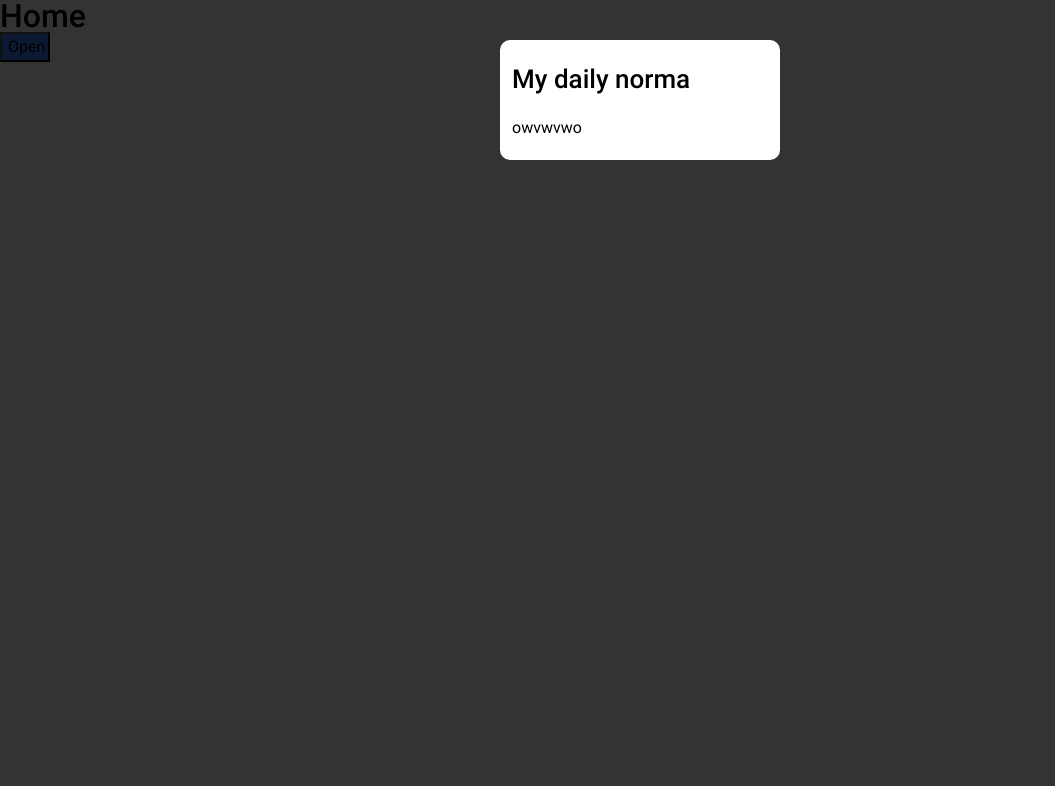
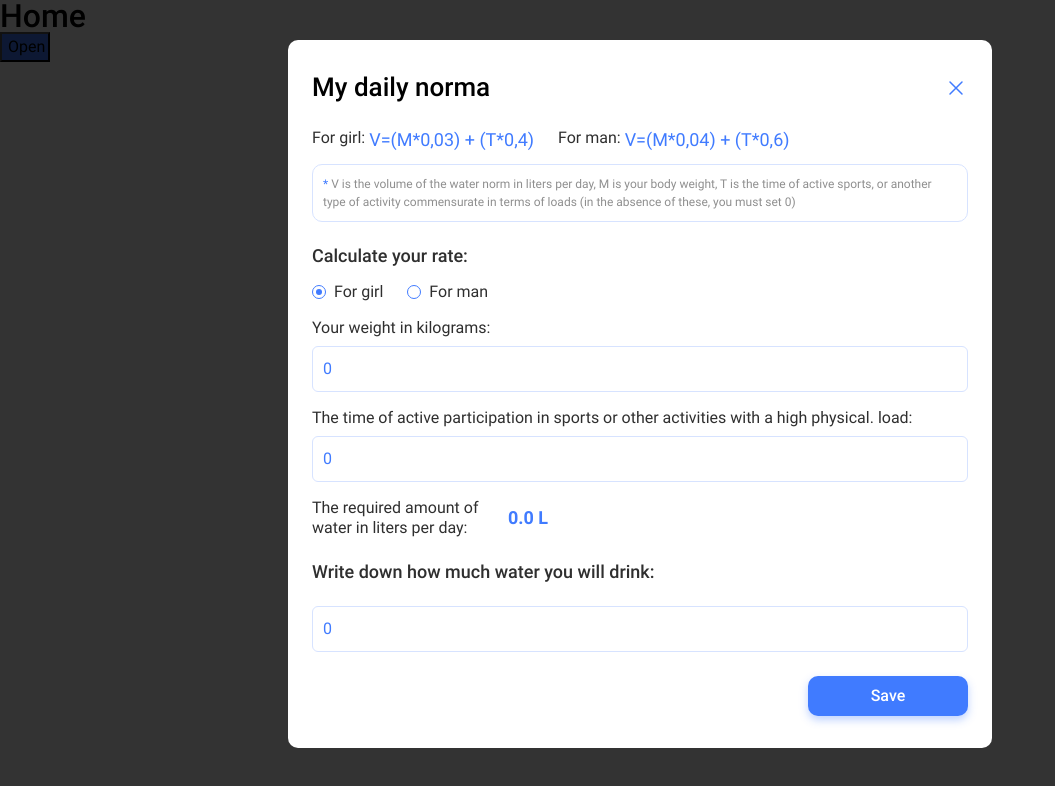
Before and after one commit to OhWellNevermind/water-tracker, a React (Vite) app: page / in a window 1280 px wide. Shown: the top 786 px of the page, without its empty margins (0-1055 px from the left). Built offline with nearby package versions, Linux system fonts and the light colour scheme.

Commit message:
daily norma modal

```diff
--- a/package.json
+++ b/package.json
@@ -20,7 +20,8 @@
     "react-redux": "^9.0.4",
     "react-router-dom": "^6.21.0",
     "reset-css": "^5.0.2",
-    "styled-components": "^6.1.2"
+    "styled-components": "^6.1.2",
+    "yup": "^1.3.3"
   },
   "devDependencies": {
     "@types/react": "^18.2.43",
--- a/src/components/modals/DailyNorma/DailyNorma.jsx
+++ b/src/components/modals/DailyNorma/DailyNorma.jsx
@@ -1,10 +1,186 @@
-import { Title, Window } from "./DailyNorma.styled";
+import {
+  CheckBox,
+  CustomCheck,
+  DataWrap,
+  Dot,
+  ErrMessage,
+  FormulaText,
+  FormulaWrap,
+  HelperWrap,
+  Info,
+  InfoText,
+  InputField,
+  Label,
+  OptWrap,
+  Result,
+  ResultWrap,
+  SaveBtn,
+  StyledForm,
+  Subtitle,
+  Title,
+  TitleWrap,
+  Window,
+} from "./DailyNorma.styled";
+import { CirclePlus } from "../../icons/CloseIcon";
+import { colors } from "../../../constants";
+import { Formik } from "formik";
+import * as Yup from "yup";
+import { useEffect, useState } from "react";
 
+const schema = Yup.object().shape({
+  weight: Yup.string()
+    .min(2, "Please enter valid value")
+    .max(10, "Too big value")
+    .required("This field is required"),
+  time: Yup.string()
+    .min(1, "Please enter valid value")
+    .max(10, "Too big value")
+    .required("This field is required"),
+  volume: Yup.string()
+    .min(1, "Please enter valid value")
+    .max(10, "Too big value")
+    .required("This field is required"),
+});
 const DailyNorma = () => {
-    return ( <Window>
+  const [formData, setFormData] = useState({
+    gender: "girl",
+    weight: "0",
+    time: "0",
+  });
+  const [result, setResult] = useState(0);
+  const onChange = (e) => {
+    if (!["time", "weight", "gender"].includes(e.target.id)) return;
+    setFormData({ ...formData, [e.target.id]: e.target.value });
+  };
+
+  useEffect(() => {
+    switch (formData.gender) {
+      case "girl":
+        const normaG =
+          (Number(formData.weight) * 0.03 + Number(formData.time) * 0.4).toFixed(1);
+          setResult(normaG)
+        break;
+      case "man":
+        const normaM =
+        (Number(formData.weight) * 0.04 + Number(formData.time) * 0.6).toFixed(1);
+        setResult(normaM)
+      default:
+        break;
+    }
+  }, [formData]);
+  return (
+    <Window>
+      <TitleWrap>
         <Title>My daily norma</Title>
-        <a href="">owvwvwo</a>
-    </Window> );
-}
+        <CirclePlus stroke={colors.BLUE} width={24} height={24} />
+      </TitleWrap>
+      <div>
+        <FormulaWrap>
+          <HelperWrap>
+            <FormulaText>For girl: </FormulaText>
+            <p className="highlight"> V=(M*0,03) + (T*0,4)</p>
+          </HelperWrap>
+          <HelperWrap>
+            <FormulaText>For man: </FormulaText>
+            <p className="highlight"> V=(M*0,04) + (T*0,6)</p>
+          </HelperWrap>
+        </FormulaWrap>
+        <Info>
+          <InfoText>
+            <span>*</span> V is the volume of the water norm in liters per day,
+            M is your body weight, T is the time of active sports, or another
+            type of activity commensurate in terms of loads (in the absence of
+            these, you must set 0)
+          </InfoText>
+        </Info>
+      </div>
+      <Formik
+        initialValues={{ gender: "girl", weight: "0", time: "0", volume: "0" }}
+        onSubmit={(values) => {
+          console.log(values.volume);
+        }}
+        validationSchema={schema}
+      >
+        {({ errors, touched }) => (
+          <StyledForm onChange={onChange}>
+            <DataWrap>
+              <Subtitle>Calculate your rate:</Subtitle>
+              <OptWrap>
+                <Label>
+                  <CheckBox
+                    type="radio"
+                    name="gender"
+                    id="gender"
+                    value="girl"
+                  />
+                  <CustomCheck>
+                    <Dot className="dot"></Dot>
+                  </CustomCheck>
+                  <FormulaText>For girl</FormulaText>
+                </Label>
+                <Label>
+                  <CheckBox
+                    type="radio"
+                    name="gender"
+                    id="gender"
+                    value="man"
+                  />
+                  <CustomCheck>
+                    <Dot className="dot"></Dot>
+                  </CustomCheck>
+                  <FormulaText>For man</FormulaText>
+                </Label>
+              </OptWrap>
+              <div>
+                <FormulaText>Your weight in kilograms:</FormulaText>
+                <InputField
+                  className={errors.weight && touched.weight && "error"}
+                  type="number"
+                  min="0"
+                  name="weight"
+                  id="weight"
+                />
+                <ErrMessage component="span" name="weight" />
+              </div>
+              <div>
+                <FormulaText>
+                  The time of active participation in sports or other activities
+                  with a high physical. load:
+                </FormulaText>
+                <InputField
+                  className={errors.time && touched.time && "error"}
+                  type="number"
+                  name="time"
+                  min="0"
+                  id="time"
+                />
+                <ErrMessage component="span" name="time" />
+              </div>
+              <ResultWrap>
+                <FormulaText>
+                  The required amount of water in liters per day:
+                </FormulaText>
+                <Result>{result} L</Result>
+              </ResultWrap>
+            </DataWrap>
+            <DataWrap>
+              <Subtitle>Write down how much water you will drink:</Subtitle>
+              <div>
+                <InputField
+                  className={errors.volume && touched.volume && "error"}
+                  type="number"
+                  name="volume"
+                  min="0"
+                />
+                <ErrMessage component="span" name="volume" />
+              </div>
+            </DataWrap>
+            <SaveBtn type="submit">Save</SaveBtn>
+          </StyledForm>
+        )}
+      </Formik>
+    </Window>
+  );
+};
 
 export default DailyNorma;
--- a/src/components/modals/DailyNorma/DailyNorma.styled.jsx
+++ b/src/components/modals/DailyNorma/DailyNorma.styled.jsx
@@ -1,5 +1,6 @@
-import styled from 'styled-components';
-import { colors } from '../../../constants';
+import styled from "styled-components";
+import { colors } from "../../../constants";
+import { ErrorMessage, Field, Form } from "formik";
 
 export const Window = styled.div`
   width: 280px;
@@ -9,10 +10,196 @@ export const Window = styled.div`
   flex-direction: column;
   gap: 24px;
   background-color: ${colors.WHITE};
+  @media (min-width: 768px) {
+    width: 704px;
+    padding: 32px 24px;
+  }
+  @media (min-width: 1440px) {
+    width: 592px;
+  }
+`;
+
+export const TitleWrap = styled.div`
+  width: 100%;
+  position: relative;
+  & svg {
+    position: absolute;
+    right: 0;
+    top: 4px;
+  }
 `;
 
 export const Title = styled.h2`
-font-size: 26px;
-font-weight: 500;
-line-height: 1.23;
+  font-size: 26px;
+  font-weight: 500;
+  line-height: 1.23;
 `;
+
+export const FormulaWrap = styled.div`
+  display: flex;
+  flex-direction: column;
+  gap: 16px;
+  margin-bottom: 12px;
+  @media (min-width: 768px) {
+    flex-direction: row;
+    gap: 24px;
+  }
+
+
+`;
+
+export const FormulaText = styled.p`
+  font-size: 16px;
+  font-weight: 400;
+  line-height: 1.25;
+  color: ${colors.GRAY};
+  & + .highlight {
+    font-size: 18px;
+    font-weight: 400;
+    line-height: 1.33;
+    color: ${colors.BLUE};
+  }
+`;
+
+export const HelperWrap = styled.div`
+  display: flex;
+  gap: 4px;
+`;
+
+export const Info = styled.div`
+  padding: 10px;
+  border-radius: 10px;
+  border: 1px solid ${colors.PROVINCIAL_PINK};
+`;
+
+export const InfoText = styled.span`
+  font-size: 12px;
+  font-weight: 400;
+  line-height: 1.33;
+  color: #8f8f8f;
+  & span {
+    color: ${colors.BLUE};
+  }
+`;
+
+export const StyledForm = styled(Form)`
+  display: flex;
+  flex-direction: column;
+  gap: 24px;
+`;
+
+export const DataWrap = styled.div`
+  display: flex;
+  flex-direction: column;
+  gap: 16px;
+`;
+
+export const Subtitle = styled.h3`
+  font-size: 18px;
+  font-weight: 500;
+  line-height: 1.11;
+  color: ${colors.GRAY};
+`;
+
+export const InputField = styled(Field)`
+  padding: 12px 10px;
+  margin-top: 8px;
+  width: 100%;
+  border-radius: 6px;
+  border: 1px solid ${colors.PROVINCIAL_PINK};
+  font-size: 16px;
+  font-weight: 400;
+  line-height: 1.25;
+  color: ${colors.BLUE};
+  &.error {
+    border: 1px solid ${colors.RED};
+    color: ${colors.RED};
+  }
+`;
+
+export const ErrMessage = styled(ErrorMessage)`
+  font-size: 14px;
+  font-weight: 400;
+  line-height: 1.28;
+  color: ${colors.RED};
+  margin-top: 4px;
+  display: block;
+`;
+
+export const ResultWrap = styled.div`
+  display: flex;
+  align-items: center;
+  ${FormulaText} {
+    width: 190px;
+  }
+`;
+
+export const Result = styled.p`
+  font-size: 18px;
+  font-weight: 700;
+  line-height: 1.33;
+  margin-left: 6px;
+  color: ${colors.BLUE};
+`;
+
+export const SaveBtn = styled.button`
+  cursor: pointer;
+  padding: 8px 30px;
+  border-radius: 10px;
+  background-color: ${colors.BLUE};
+  border: none;
+  box-shadow: 0px 4px 8px 0px rgba(64, 123, 255, 0.34);
+  font-size: 16px;
+  font-weight: 500;
+  line-height: 1.25;
+  color: ${colors.WHITE};
+  &:hover {
+    box-shadow: 0px 4px 14px 0px rgba(64, 123, 255, 0.54);
+  }
+  &:active {
+    box-shadow: none;
+  }
+  @media (min-width: 768px) {
+    padding: 10px 30px;
+    width: 160px;
+    margin-left: auto;
+  }
+
+`;
+
+export const OptWrap = styled.div`
+  display: flex;
+  gap: 24px;
+`;
+
+export const CheckBox = styled(Field)`
+  appearance: none;
+  &:checked + div > .dot {
+    opacity: 1;
+  }
+`;
+
+export const Label = styled.label`
+  display: flex;
+  align-items: center;
+`;
+
+export const CustomCheck = styled.div`
+  width: 14px;
+  height: 14px;
+  display: flex;
+  justify-content: center;
+  align-items: center;
+  border: 1px solid ${colors.BLUE};
+  border-radius: 100%;
+  margin-right: 8px;
+`;
+
+export const Dot = styled.span`
+  width: 6px;
+  height: 6px;
+  display: block;
+  background-color: ${colors.BLUE};
+  border-radius: 100%;
+  opacity: 0;
+`;
--- a/src/components/modals/ModalWrap.styled.jsx
+++ b/src/components/modals/ModalWrap.styled.jsx
@@ -73,7 +73,7 @@ export const Backdrop = styled.div`
   top: 0;
   left: 0;
   background-color: rgba(0, 0, 0, 0.8);
-  overflow: hidden;
+  overflow-y: scroll;
   z-index: 100;
   ${animModeOverlay}
 `;
```
Also changed, not shown: 1 other file (tests, documents, lock files or other folders).
